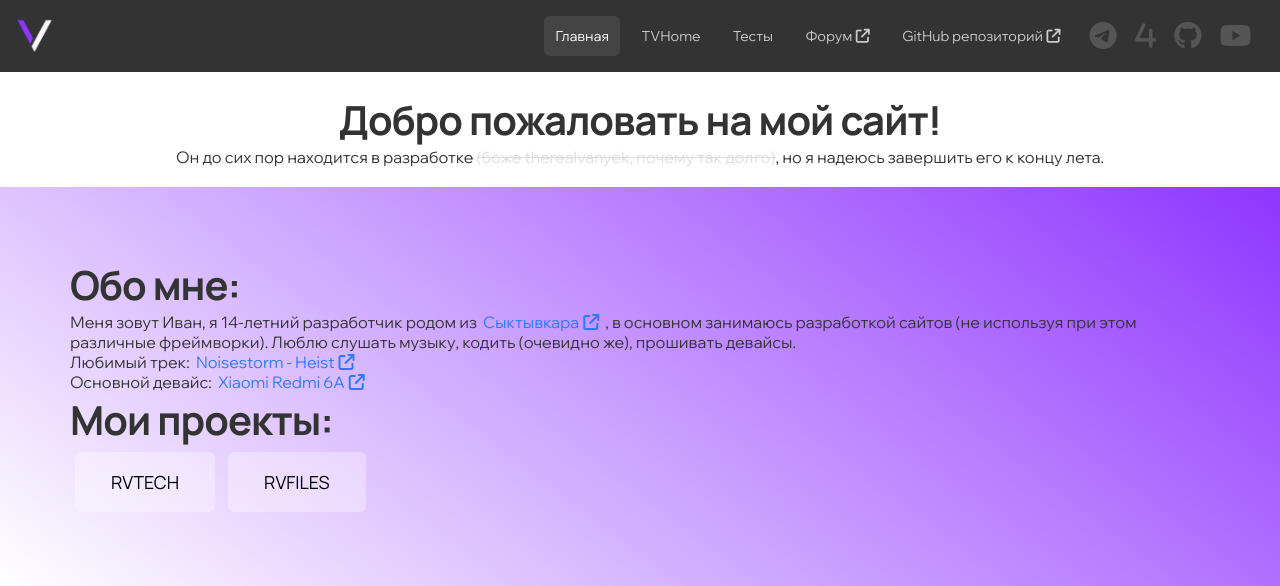
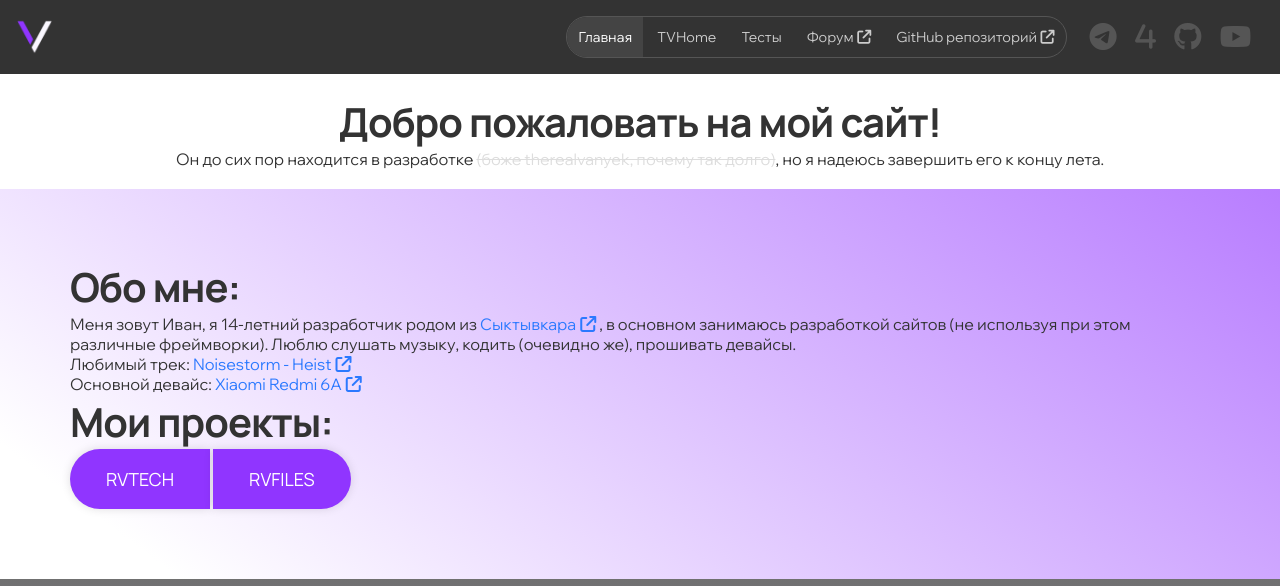
Before and after one commit to 4vanyek/therealvanyek-ml, a PHP site: page / in a window 1280 px wide. Shown: the top 586 px of the page. Run offline with PHP 8.4, Linux system fonts and the light colour scheme; some libraries are stand-ins or nearby versions; grey boxes are pictures that could not be loaded.

Commit message:
визуальные изменения

```diff
--- a/css/cont.css
+++ b/css/cont.css
@@ -1,14 +1,16 @@
 .main-container {
     padding: 70px;
-    background: linear-gradient(37deg, rgba(255,255,255,1) 0%, rgba(144,53,255,1) 100%);
+    background: linear-gradient(37deg, rgba(255,255,255,1) 10%, rgb(184, 125, 255) 100%);
 }
 .main-cc {
     padding: 0;
 }
 .main-cc button {
-    padding: 1em 2em;
     font-size: 18px;
-    background: #ffffff50;
+    background: #9035ff;
+    color: #fff;
+    box-shadow: 0px 0px 10px #00000020;
+    margin: 0;
 }
 .main-cc-a {
     padding: 1em 2em;
@@ -16,6 +18,7 @@
     background: #9035ff;
     color: #fff !important;
     text-shadow: none;
+    border-radius: 35px;
 }
 .main-cc-a:hover {
     background: #8330e9;
@@ -25,7 +28,11 @@
     background: #7129c8;
 }
 .main-cc button:hover {
-    background: #ffffff90;
+    background: #8330e9;
+    box-shadow: 0px 0px 20px #00000030;
+}
+.main-cc button:active {
+    background: #7129c8;
 }
 .grad-text-1 {
     background: radial-gradient(circle farthest-side at top left, #000000 0%, #9035FF 15%);
--- a/css/general.css
+++ b/css/general.css
@@ -89,8 +89,6 @@ h2 {
 a {
     text-decoration: none;
     transition: 300ms cubic-bezier(0.075, 0.82, 0.165, 1); /* рандомный переход, предложенный emmet */
-    border-radius: 6px;
-    padding: 3px;
 }
 a::after {
     font-family: "Font Awesome 6 Free";
@@ -109,12 +107,20 @@ a:hover {
 a:active {
     scale: 0.97;
 }
+.first-link {
+    border-top-left-radius: 35px;
+    border-bottom-left-radius: 35px;
+}
+.last-link {
+    border-top-right-radius: 35px;
+    border-bottom-right-radius: 35px;
+}
 button {
     padding: 1em 2em;
     font-size: 14px;
     border: none;
     font-family: 'Manrope', sans-serif;
-    border-radius: 6px;
+    border-radius: 35px;
     margin: 5px;
     background: #eee;
     transition: 150ms cubic-bezier(0.075, 0.82, 0.165, 1); /* рандомный переход, предложенный emmet */
--- a/css/mobile.css
+++ b/css/mobile.css
@@ -32,6 +32,12 @@
     .img-cont {
         padding: 60px 60px 60px 40px !important;
     }
+    .pill {
+        border: 0 !important;
+        padding: 0 !important;
+        display: flex;
+        flex-direction: column;
+    }
 }
 .open-menu {
     color: #fff;
--- a/css/nav.css
+++ b/css/nav.css
@@ -46,8 +46,6 @@ li {
 	font-size: 14px;
 }
 .menu a {
-	margin-left: 5px;
-	margin-right: 5px;
 	padding: 0.8em;
 }
 .menu a, .menu a:visited {
@@ -108,7 +106,11 @@ input[type=checkbox] {
 	font-size: 24px;
 	user-select: none;
 }
-
+.pill {
+	border: 1px solid #555;
+	border-radius: 35px;
+	padding: 0.8em 0;
+}
 /* APPLYING MEDIA QUERIES */
 @media (max-width: 600px) {
 	.menu {
@@ -117,7 +119,7 @@ input[type=checkbox] {
 		background-color:#333;
 		right: 0;
 		left: 0;
-		/*top: 70px;*/
+		top: 100%;
 		align-items: normal;
 		text-align: center;
 		padding: 1em;
@@ -125,6 +127,7 @@ input[type=checkbox] {
 	}
 	.menu a {
 		margin: 5px;
+		border-radius: 35px;
 	}
 	.mlogo {
 		width: 10%;
--- a/css/socialicons.css
+++ b/css/socialicons.css
@@ -20,7 +20,7 @@ ol {
     color: #555 !important;
     border: none;
     padding: 0 !important;
-    margin: 0;
+    margin: 0 5px 0 5px;
   }
   .social-icons a::after {
     content: none;
--- a/index.html
+++ b/index.html
@@ -34,12 +34,14 @@
 
          <!-- NAVIGATION MENUS -->
          <div class="menu flex">
-            <a href="/" class="internal_link link-active">Главная</a>
+			<div class="pill">
+            <a href="/" class="internal_link link-active first-link">Главная</a>
             <a href="tvhome/" class="internal_link">TVHome</a>
             <a href="../t" class="internal_link">Тесты</a>
             <a href="https://forum.therealvanyek.ml" target="_blank">Форум</a>
-           <a href="https://github.com/4vanyek/trvml" target="_blank">GitHub репозиторий</a>
-           <div class="social-icons-container right"> <!-- иконки соцсетей -->
+           <a href="https://github.com/4vanyek/trvml" class="last-link" target="_blank">GitHub репозиторий</a>
+		   </div>
+           <div class="social-icons-container right" style="margin-left: 15px;"> <!-- иконки соцсетей -->
             <ol class="social-icons">
                 <li><a href="https://telegram.dog/trv_official1"><i class="fa-brands fa-telegram social-icon"></i></a></li>
                 <li><a href="https://4pda.to/forum/index.php?showuser=10840063"><i class="fa-solid fa-4 social-icon"></i></a></li>
@@ -62,13 +64,13 @@
                 , в основном занимаюсь разработкой сайтов (не используя при этом различные фреймворки).
 				 Люблю слушать музыку, кодить (очевидно же), прошивать девайсы.
 				 <br>
-				 Любимый трек: <a href="https://music.youtube.com/watch?v=YXYYCFaUUHQ&feature=share">Noisestorm - Heist</a>
+				 Любимый трек: <a href="https://music.youtube.com/watch?v=YXYYCFaUUHQ&feature=share" target="_blank">Noisestorm - Heist</a>
 				 <br>
-				 Основной девайс: <a href="https://4pda.to/devdb/xiaomi_redmi_6a">Xiaomi Redmi 6A</a>
+				 Основной девайс: <a href="https://4pda.to/devdb/xiaomi_redmi_6a" target="_blank">Xiaomi Redmi 6A</a>
             </p>
 			<h2>Мои проекты:</h2>
-            <button onclick="location.href='#RVTECH'">RVTECH</button>
-            <button onclick="location.href='#RVFILES'">RVFILES</button>
+            <button onclick="location.href='#RVTECH'" style="border-top-right-radius: 0; border-bottom-right-radius: 0;">RVTECH</button>
+            <button onclick="location.href='#RVFILES'" style="border-top-left-radius: 0; border-bottom-left-radius: 0;">RVFILES</button>
         </div>
      </div>
      <div class="projects">
```
Also changed, not shown: privacy/index.html (+8 -5 lines), t/index.html (+9 -6 lines), tvhome/index.html (+9 -6 lines).
